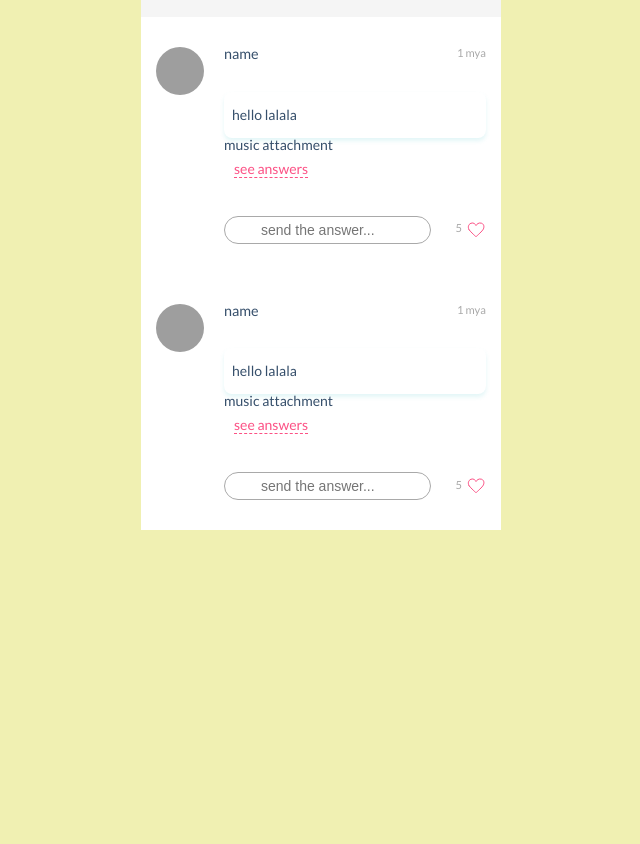
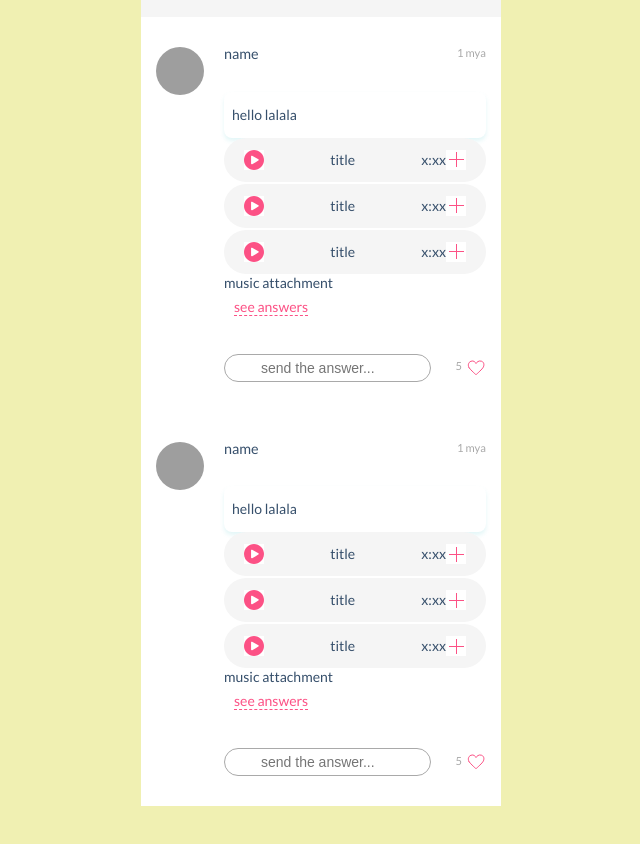
Before and after one commit to Nicelx/mary-music-app, a React (Create React App) app: page /user in a window 1280 px wide. Shown: the part 1221-2065 px from the top of the page, without its empty margins (319-959 px from the left). Before the commit the page ends 1831 px from the top, so only its background shows below. Built offline with nearby package versions, Linux system fonts and the light colour scheme; grey boxes are pictures that could not be loaded.

Commit message:
start song component

```diff
--- a/src/components/Post/Post.js
+++ b/src/components/Post/Post.js
@@ -1,12 +1,18 @@
 import React from 'react'
 import classes from './Post.module.css';
-import { Input,ButtonIcon } from '../';
+import { Input,ButtonIcon,Song } from '../';
 import { ReactComponent as LikeIcon } from "../../images/icons/heart.svg";
 
 
 export const Post = ({user, message}) => {
 	const {avatar, name} = user
 	const {date, text, music, likes} = message
+
+	const dummySong = {
+		title : 'title',
+		length: 'x:xx'
+
+	}
 
 	return (
 		<div className = {classes.Post}>
@@ -24,7 +30,12 @@ export const Post = ({user, message}) => {
 						<span className = {classes.Text}>{text}</span>
 					</div>
 
-					<div className = {classes.MusicAttachment}> music attachment</div>
+					<div className = {classes.MusicAttachment}>
+						<Song song = {dummySong}/>
+						<Song song = {dummySong}/>
+						<Song song = {dummySong}/>
+						 music attachment
+					</div>
 					<div className = {classes.Answers}>
 						<span className = {classes.AnswersText}>see answers</span>
 					</div>
--- /dev/null
+++ b/src/components/Song/Song.js
@@ -0,0 +1,24 @@
+import React from "react";
+import { ButtonIcon } from "../";
+import { ReactComponent as AddIcon } from "../../images/icons/plus.svg";
+import { ReactComponent as PlayIcon } from "../../images/icons/playPink.svg";
+import classes from "./Song.module.css";
+
+export const Song = ({ song }) => {
+	const { title, length } = song;
+
+	return (
+		<div className={classes.Song}>
+			<ButtonIcon>
+				<PlayIcon />
+			</ButtonIcon>
+				<span>{title}</span>
+			<div className = {classes.RightGroup}>
+				<span>{length}</span>
+				<ButtonIcon>
+					<AddIcon />
+				</ButtonIcon>
+			</div>
+		</div>
+	);
+};
--- /dev/null
+++ b/src/components/Song/Song.module.css
@@ -0,0 +1,16 @@
+.Song {
+	box-sizing: border-box;
+	display: flex;
+	justify-content: space-between;
+	align-items: center;
+	width: 100%;
+	height: 42px;
+	margin-bottom: 2px;
+	padding: 22px 20px;
+	border-radius: 24px;
+	background-color: var(--gray-light);
+}
+.RightGroup {
+	display: flex;
+	align-items: center;
+}
--- a/src/components/index.js
+++ b/src/components/index.js
@@ -6,3 +6,4 @@ export {TopFiveMusicItem} from './MusicItem/TopFiveMusicItem'
 export { MostListeningMusicItem } from './MusicItem/MostListeningMusicItem';
 export { Post } from './Post/Post';
 export { Input } from './Input/Input';
+export { Song } from './Song/Song';
```
Also changed, not shown: src/images/icons/playPink.svg (added).
